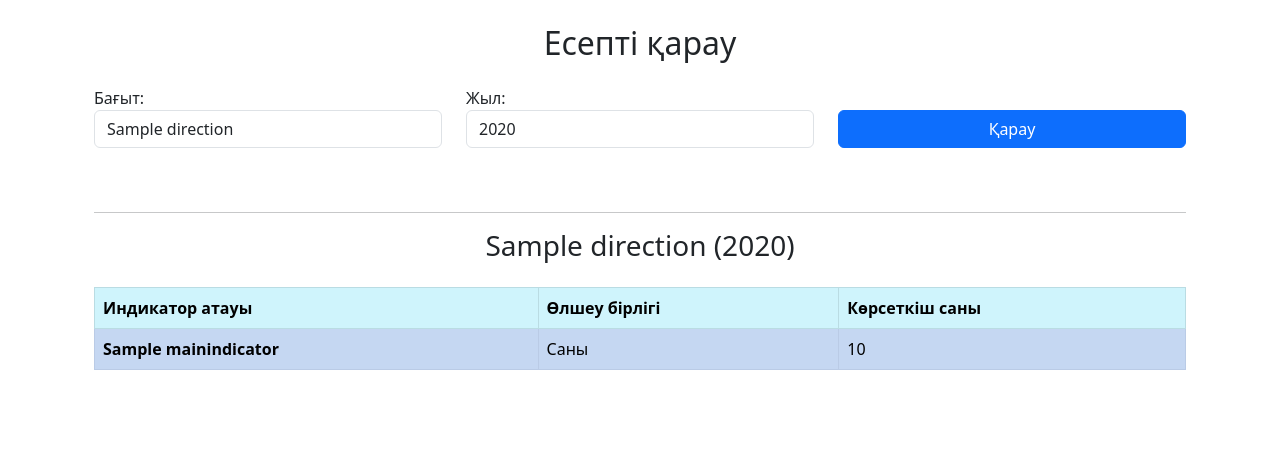
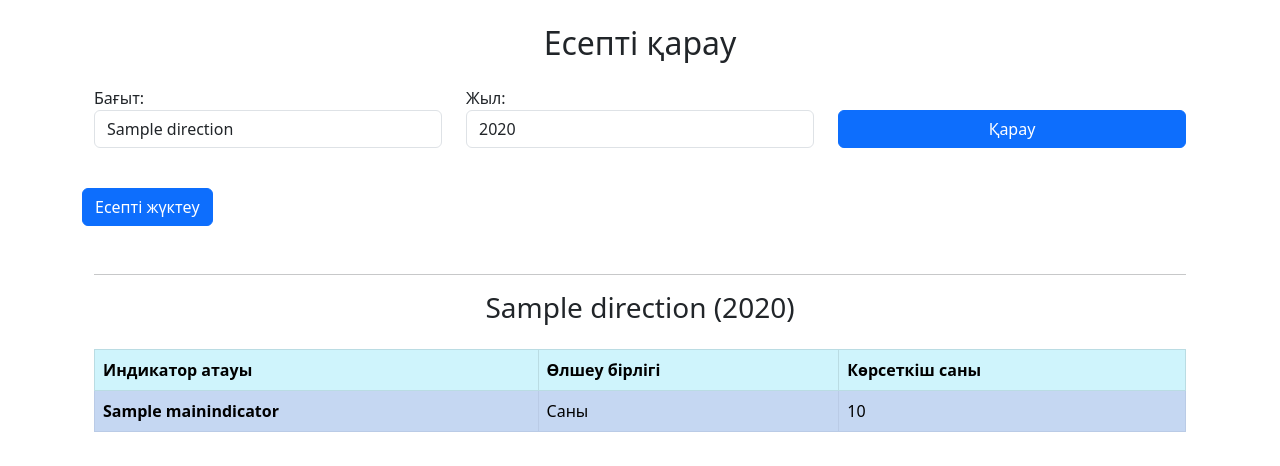
Before and after one commit to serzhan29/Indicativ, a Django app: template main/templates/main/view/teacher_reports_list.html in a window 1280 px wide. Shown: the part 96-562 px from the top of the page. Run offline with Django 4.2, Linux system fonts and the light colour scheme; tables that the repository leaves empty hold one stand-in row (values such as "Sample post"); the template is opened without the code that fills it: values that come from a table or form of the project are taken from there, most other values are stand-ins (such as "Sample title", 1, 10 or a date in 2020).

Commit message:
Добавление кнопки для скачивания отчета

```diff
--- a/main/templates/main/view/teacher_reports_list.html
+++ b/main/templates/main/view/teacher_reports_list.html
@@ -37,6 +37,11 @@
         </div>
     </div>
 </form>
+    {% if direction.id and year.id%}
+        <form action="{% url 'download_teacher_report' teacher_id=teacher.id direction_id=direction.id year_id=year.id %}" method="get">
+            <button type="submit" class="btn btn-primary">Есепті жүктеу</button>
+        </form>
+    {% endif %}
 
 {% if direction and year %}
     <div class="container mt-5">
```
